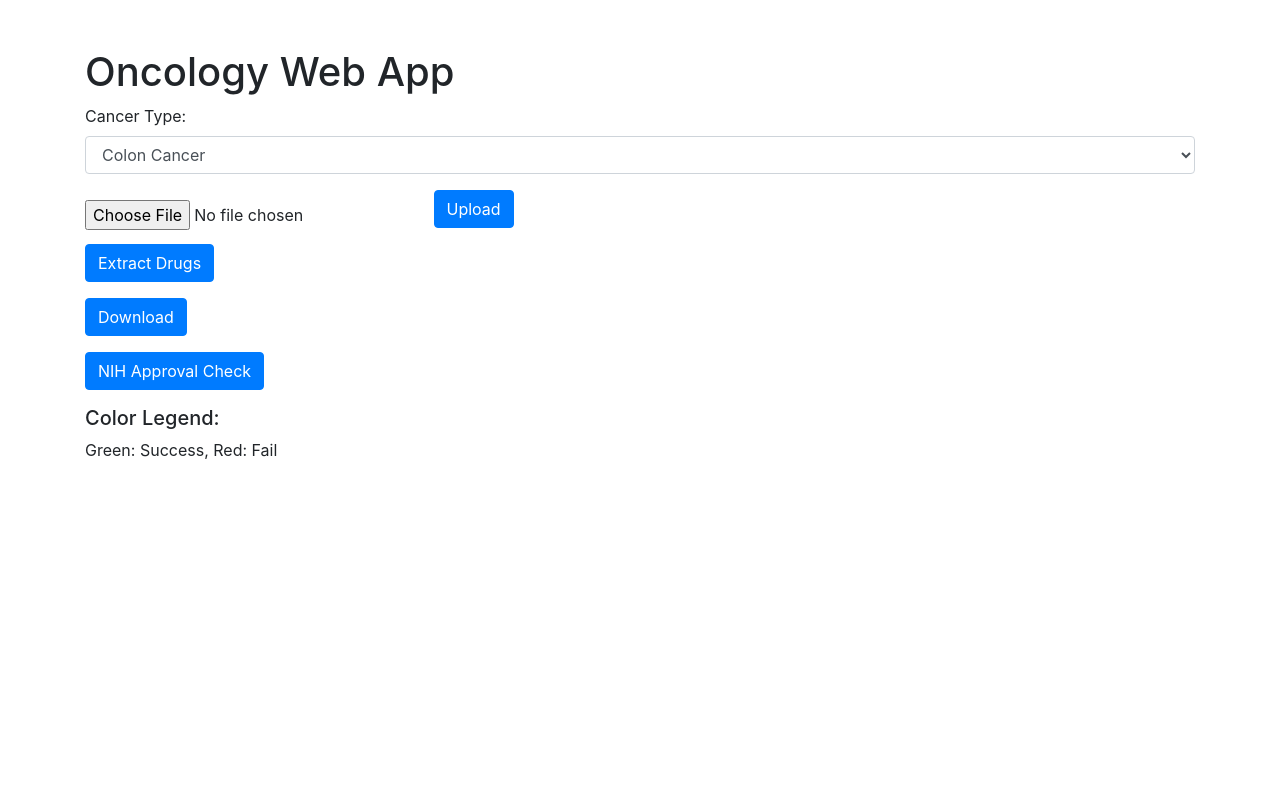
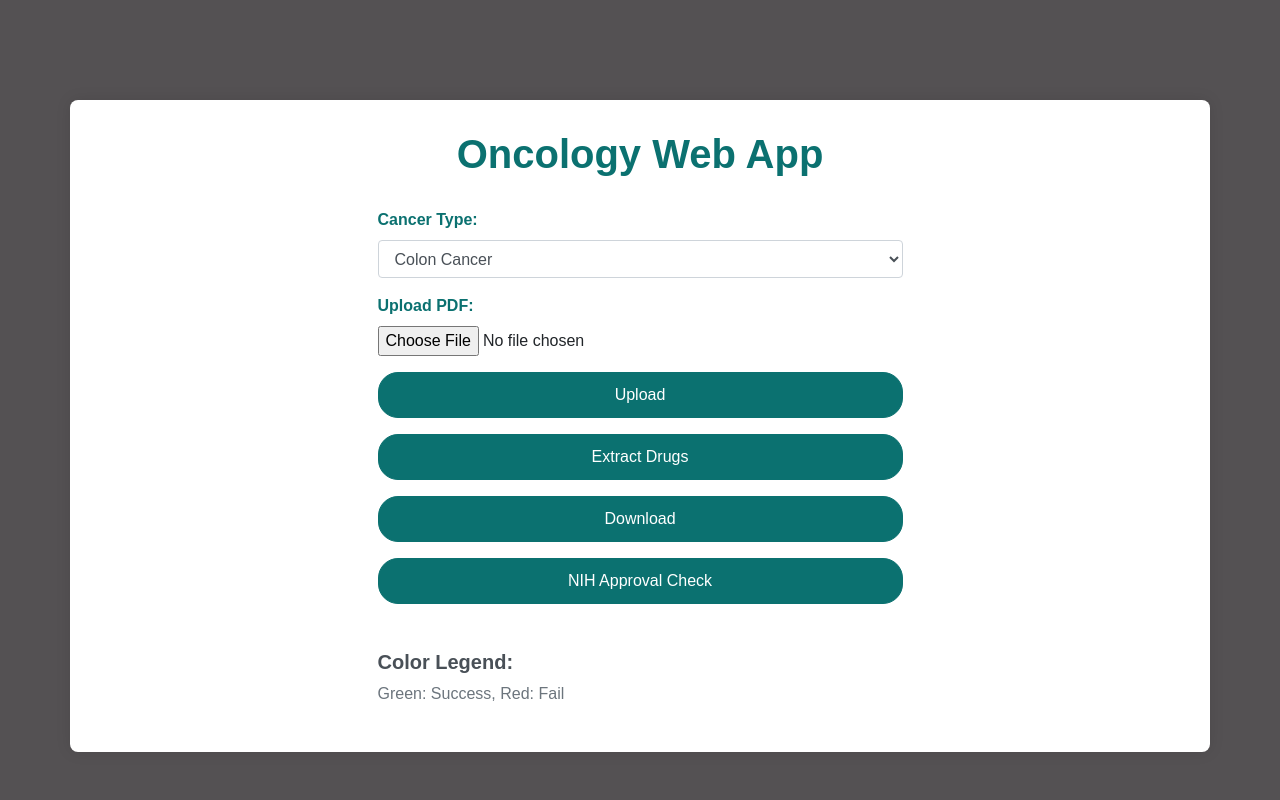
Before and after one commit to Muhammad24Ahmad/Oncology-Web-App-Project, a Flask app: page / in a window 1280 px wide. Run offline with Flask 3, Linux system fonts and the light colour scheme; some libraries are stand-ins or nearby versions.

Commit message:
Initial Commit

```diff
--- a/templates/index.html
+++ b/templates/index.html
@@ -5,12 +5,61 @@
     <meta name="viewport" content="width=device-width, initial-scale=1.0">
     <title>Oncology Web App</title>
     <link rel="stylesheet" href="https://stackpath.bootstrapcdn.com/bootstrap/4.5.2/css/bootstrap.min.css">
+    <style>
+        body {
+            background-color: #545153;
+            font-family: Arial, sans-serif;
+        }
+        .container {
+            background-color: #ffffff;
+            padding: 30px;
+            margin-top: 100px;
+            border-radius: 8px;
+            box-shadow: 0px 0px 15px rgba(0, 0, 0, 0.1);
+        }
+        h1 {
+            color: #0b7170;
+            font-weight: bold;
+            text-align: center;
+            margin-bottom: 30px;
+        }
+        .form-group label {
+            font-weight: bold;
+            color: #0b7170;
+        }
+        .btn-primary {
+            background-color: #0b7170;
+            border-color: #0b7170;
+            border-radius: 20px;
+            padding: 10px 20px;
+            font-size: 16px;
+            width: 100%;
+        }
+        .btn-primary:hover {
+            background-color: #0b7170;
+            border-color: #0b7170;
+        }
+        .alert {
+            margin-top: 20px;
+        }
+        h5 {
+            color: #495057;
+            margin-top: 30px;
+            font-weight: bold;
+        }
+        p {
+            color: #6c757d;
+            font-size: 16px;
+        }
+    </style>
 </head>
 <body>
 <div class="container">
-    <h1 class="mt-5">Oncology Web App</h1>
+    <h1>Oncology Web App</h1>
 
     <!-- Flash Messages -->
+    <div class="row">
+        <div class="col-12">
             {% with messages = get_flashed_messages(with_categories=true) %}
               {% if messages %}
                 <div class="mt-3">
@@ -20,9 +69,13 @@
                 </div>
               {% endif %}
             {% endwith %}
+        </div>
+    </div>
 
-    <!-- Carrier Type Dropdown -->
+    <!-- Cancer Type Dropdown -->
     <form action="/" method="POST">
+        <div class="row">
+            <div class="col-md-6 offset-md-3">
                 <div class="form-group">
                     <label for="carrierType">Cancer Type:</label>
                     <select class="form-control" id="carrierType" name="carrierType">
@@ -33,32 +86,57 @@
                         <option>Multiple Myeloma</option>
                     </select>
                 </div>
+            </div>
+        </div>
     </form>
 
     <!-- Upload Button -->
-    <form action="/upload" method="POST">
-        <input type="file" accept=".pdf" name="pdf_file">
+    <form action="/upload" method="POST" enctype="multipart/form-data">
+        <div class="row">
+            <div class="col-md-6 offset-md-3">
+                <div class="form-group">
+                    <label for="pdf_file">Upload PDF:</label>
+                    <input type="file" class="form-control-file" id="pdf_file" name="pdf_file" accept=".pdf">
+                </div>
                 <button type="submit" class="btn btn-primary mb-3">Upload</button>
+            </div>
+        </div>
     </form>
 
     <!-- Extract Drugs Button -->
     <form action="/extract" method="POST">
+        <div class="row">
+            <div class="col-md-6 offset-md-3">
                 <button type="submit" class="btn btn-primary mb-3">Extract Drugs</button>
+            </div>
+        </div>
     </form>
 
     <!-- Download Button -->
     <form action="/download" method="POST">
+        <div class="row">
+            <div class="col-md-6 offset-md-3">
                 <button type="submit" class="btn btn-primary mb-3">Download</button>
+            </div>
+        </div>
     </form>
 
     <!-- NIH Approval Check Button -->
     <form action="/nih_check" method="POST">
+        <div class="row">
+            <div class="col-md-6 offset-md-3">
                 <button type="submit" class="btn btn-primary mb-3">NIH Approval Check</button>
+            </div>
+        </div>
     </form>
 
     <!-- Color Legend -->
+    <div class="row">
+        <div class="col-md-6 offset-md-3">
             <h5>Color Legend:</h5>
             <p>Green: Success, Red: Fail</p>
         </div>
+    </div>
+</div>
 </body>
 </html>
```
Also changed, not shown: main.py (line endings or trailing spaces). Lines whose indentation alone changed are shown as unchanged.
